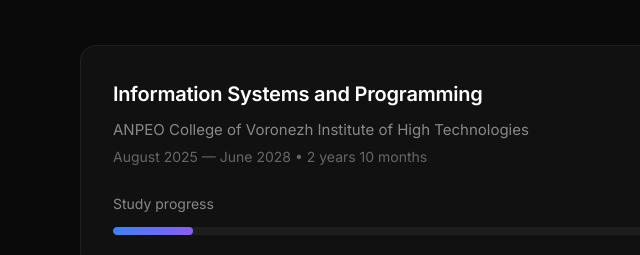
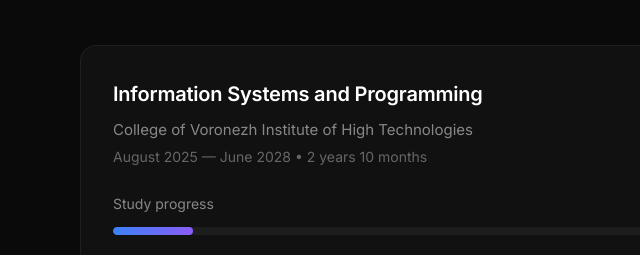
Before and after one commit to humoridze/humoridze.github.io, a plain HTML site: page index.html in a window 1280 px wide. Shown: the part 828-1083 px from the top of the page, 34-674 px from the left. Drawn offline with Linux system fonts and the light colour scheme.

Commit message:
Update index.html

```diff
--- a/index.html
+++ b/index.html
@@ -478,7 +478,7 @@
             <div class="education-card">
                 <div class="education-header">
                     <h3 data-en="Information Systems and Programming" data-ru="Информационные системы и программирование">Information Systems and Programming</h3>
-                    <p class="institution" data-en="ANPEO College of Voronezh Institute of High Technologies" data-ru="АНПОО Колледж Воронежского Института Высоких Технологий">ANPEO College of Voronezh Institute of High Technologies</p>
+                    <p class="institution" data-en="College of Voronezh Institute of High Technologies" data-ru="Колледж Воронежского Института Высоких Технологий">College of Voronezh Institute of High Technologies</p>
                     <p class="education-dates" data-en="August 2025 — June 2028 • 2 years 10 months" data-ru="Август 2025 — Июнь 2028 • 2 года 10 месяцев">August 2025 — June 2028 • 2 years 10 months</p>
                 </div>
                 <div class="progress-section">
```
